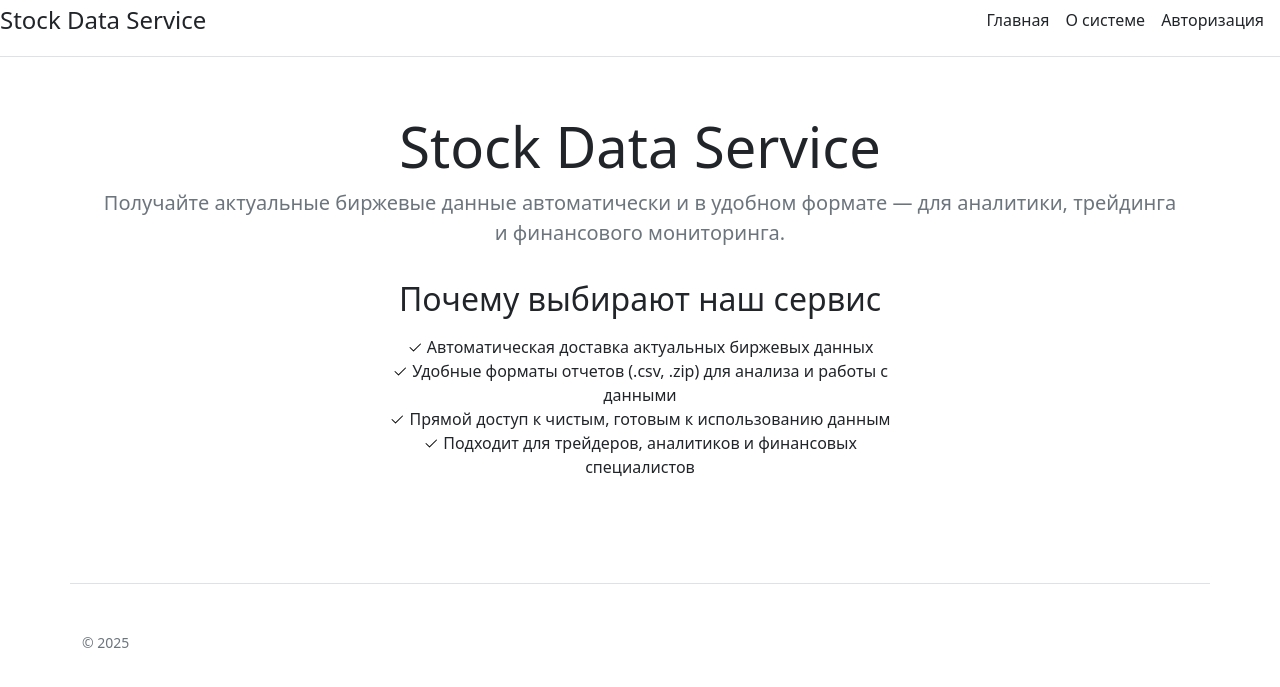
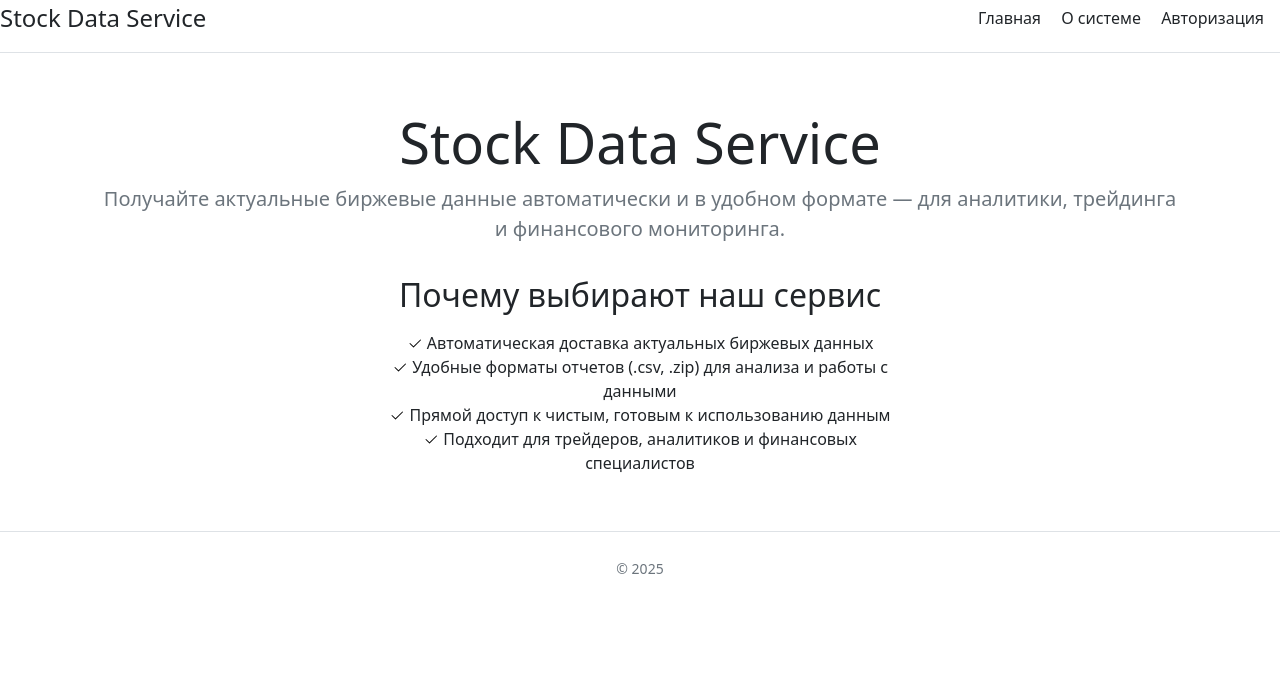
Before and after one commit to fetgrigory/Stock-Data-Service, a FastAPI app: page / in a window 1280 px wide. Shown: the top 687 px of the page. Run offline with FastAPI, Linux system fonts and the light colour scheme; parts of the project's set-up code (start-up, migrations or seed data) failed here and were passed over.

Commit message:
Refactor base.html: remove unused Bootstrap classes and clean up header/footer

```diff
--- a/src/templates/base.html
+++ b/src/templates/base.html
@@ -2,29 +2,24 @@
 <html lang="ru">
 <head>
     <meta charset="UTF-8">
-    <meta name="viewport" content="width=device-width, user-scalable=no, initial-scale=1.0, maximum-scale=1.0, minimum-scale=1.0">
-    <meta http-equiv="X-UA-Compatible" content="ie=edge">
+    <meta name="viewport" content="width=device-width, initial-scale=1.0">
     <link rel="stylesheet" href="https://cdn.jsdelivr.net/npm/bootstrap@5.2.3/dist/css/bootstrap.min.css">
     <title>{% block title %}Stock Data Service{% endblock %}</title>
 </head>
 <body>
-<div class="d-flex flex-column flex-md-row align-items-center pb-3 mb-4 border-bottom">
-    <a href="/" class="d-flex align-items-center text-dark text-decoration-none">
-        <span class="fs-4">Stock Data Service</span>
-    </a>
-
-    <nav class="d-inline-flex mt-2 mt-md-0 ms-md-auto">
+<header class="d-flex align-items-center pb-3 mb-4 border-bottom">
+    <a href="/" class="text-dark text-decoration-none fs-4">Stock Data Service</a>
+    <nav class="ms-auto">
         <a class="me-3 py-2 text-dark text-decoration-none" href="/">Главная</a>
         <a class="me-3 py-2 text-dark text-decoration-none" href="/about">О системе</a>
-        <a class="me-3 py-2 text-dark text-decoration-none" href="/login">Авторизация</a></nav>
-</div>
+        <a class="me-3 py-2 text-dark text-decoration-none" href="/login">Авторизация</a>
+    </nav>
+</header>
+
 {% block body %}{% endblock %}
-<footer class="container pt-4 my-md-5 pt-md-5 border-top">
-    <div class="row">
-        <div class="col-12 col-md">
-            <small class="d-block mb-3 text-muted">© 2025</small>
-        </div>
-    </div>
+
+<footer class="text-center text-muted py-4 border-top">
+    <small>© 2025</small>
 </footer>
 </body>
 </html>
```
